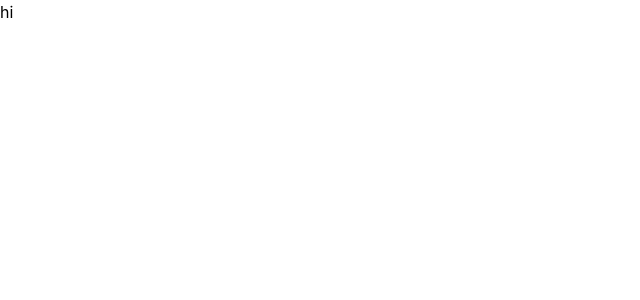
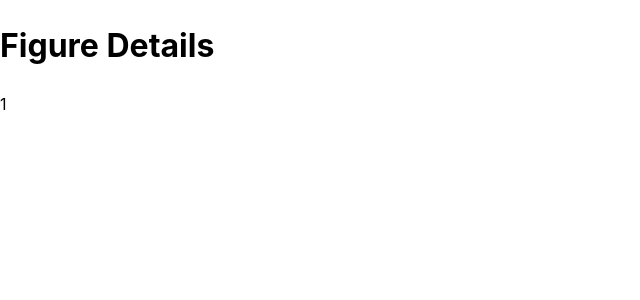
Before and after one commit to cdpv1/Fig-tracker, a React app in the folder frontend/: page /figures/1 in a window 1280 px wide. Shown: the top 300 px of the page, without its empty margins (0-640 px from the left). Built offline with nearby package versions, Linux system fonts and the light colour scheme; the HTML template or start-up script is replaced by a standard one.

Commit message:
added routing for figure page

```diff
--- a/frontend/src/components/FigureCard.jsx
+++ b/frontend/src/components/FigureCard.jsx
@@ -7,13 +7,14 @@ import {
     Stack,
     Box
 } from '@mantine/core'
-function FigureCard({ figure, onClick }) {
-
+import { useNavigate } from 'react-router-dom'
+function FigureCard({ figure }) {
+    const navigate = useNavigate()
     return (
-        <Card className="figure-card" shadow="sm" padding="lg" radius="md" withBorder h="100%" target="_blank" onClick={onClick} style={{ cursor: 'pointer' }}>
+        <Card className="figure-card" shadow="sm" padding="lg" radius="md" withBorder h="100%" target="_blank" onClick={() => navigate(`/figures/${figure.mfc_id}`)} style={{ cursor: 'pointer' }}>
             <Card.Section>
                 <Box h={240} p="md">
-                    <Image src={figure.picture_url} alt={figure.name} h="100%" w="100%" fit="contain"/>
+                    <Image src={figure.picture_url} alt={figure.name} h="100%" w="100%" fit="contain" />
                 </Box>
             </Card.Section>
 
--- a/frontend/src/pages/CollectionPage.jsx
+++ b/frontend/src/pages/CollectionPage.jsx
@@ -1,10 +1,12 @@
 import { useState, useEffect } from 'react'
 import FigureCard from '../components/FigureCard.jsx'
 import { Container, SimpleGrid, Title } from '@mantine/core'
-import FigureModal from '../components/FigureModal'
+
+// import FigureModal from '../components/FigureModal'
 function CollectionPage() {
     const [collection, setCollection] = useState([])
-    const [selectedFigure, setSelectedFigure] = useState(null)
+
+    // const [selectedFigure, setSelectedFigure] = useState(null)
 
     useEffect(() => {
         fetch('/api/collection')
@@ -18,7 +20,7 @@ function CollectionPage() {
             <Title order={1} mb="lg">Fig Tracker</Title>
             <SimpleGrid cols={{ base: 1, sm: 2, md: 3, lg: 4, xl: 8 }} spacing="lg">
                 {collection.map((figure) => (
-                    <FigureCard key={figure.mfc_id} figure={figure} onClick={() => setSelectedFigure(figure)} />
+                    <FigureCard key={figure.mfc_id} figure={figure} />
                 ))}
             </SimpleGrid>
             {/* <FigureModal selectedFigure={selectedFigure} opened={selectedFigure !== null} onClose={() => setSelectedFigure(null)}></FigureModal> */}
--- a/frontend/src/pages/FigurePage.jsx
+++ b/frontend/src/pages/FigurePage.jsx
@@ -3,7 +3,10 @@ import { useParams } from "react-router-dom"
 function FigurePage(){
     const {mfc_id} = useParams()
     return(
-        <div>hi</div>
+        <div>
+            <h1>Figure Details</h1>
+            <p>{mfc_id}</p>
+        </div>
     )
 }
 
```
